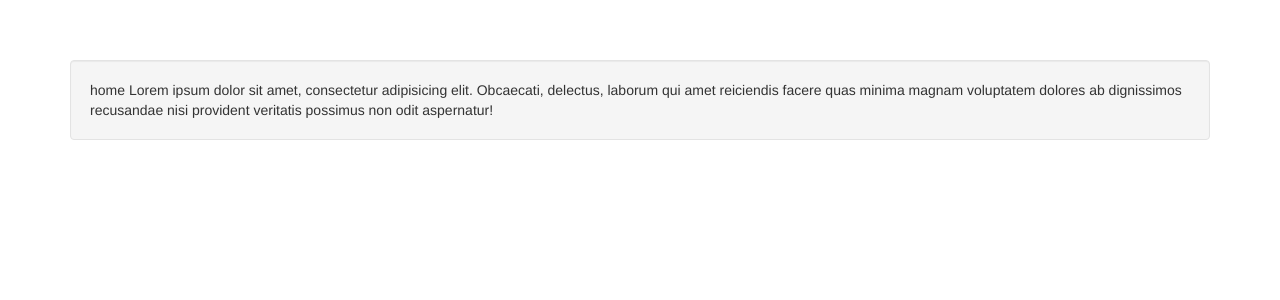
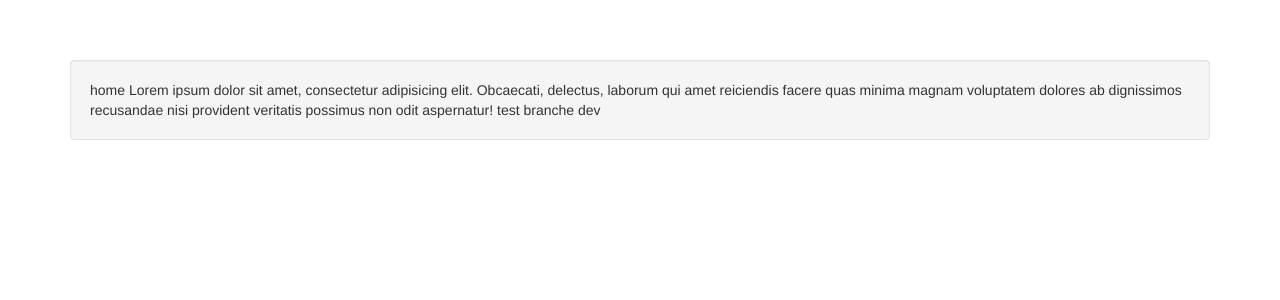
Before and after one commit to yemerit/codei, a CodeIgniter app: page /codeiadmin/ in a window 1280 px wide. Shown: the part 218-518 px from the top of the page. Run offline with CodeIgniter, Linux system fonts and the light colour scheme; some libraries are stand-ins or nearby versions.

Commit message:
commit branche dev

```diff
--- a/application/views/pages/home.php
+++ b/application/views/pages/home.php
@@ -1 +1 @@
-home Lorem ipsum dolor sit amet, consectetur adipisicing elit. Obcaecati, delectus, laborum qui amet reiciendis facere quas minima magnam voluptatem dolores ab dignissimos recusandae nisi provident veritatis possimus non odit aspernatur!
+home Lorem ipsum dolor sit amet, consectetur adipisicing elit. Obcaecati, delectus, laborum qui amet reiciendis facere quas minima magnam voluptatem dolores ab dignissimos recusandae nisi provident veritatis possimus non odit aspernatur! test branche dev
```
